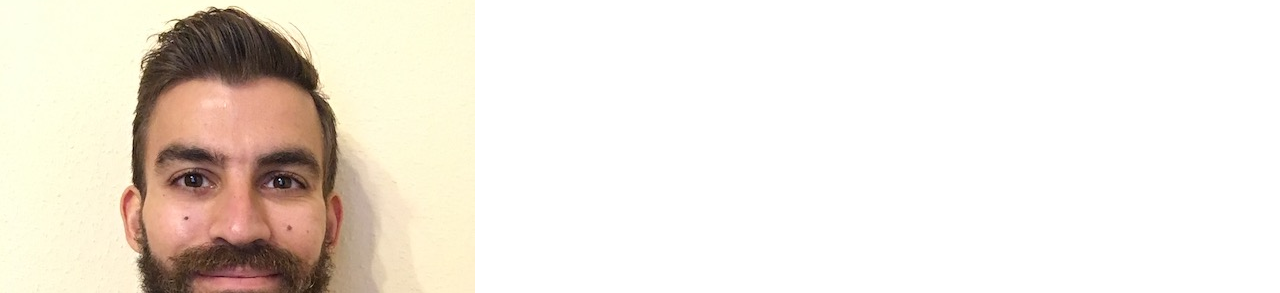
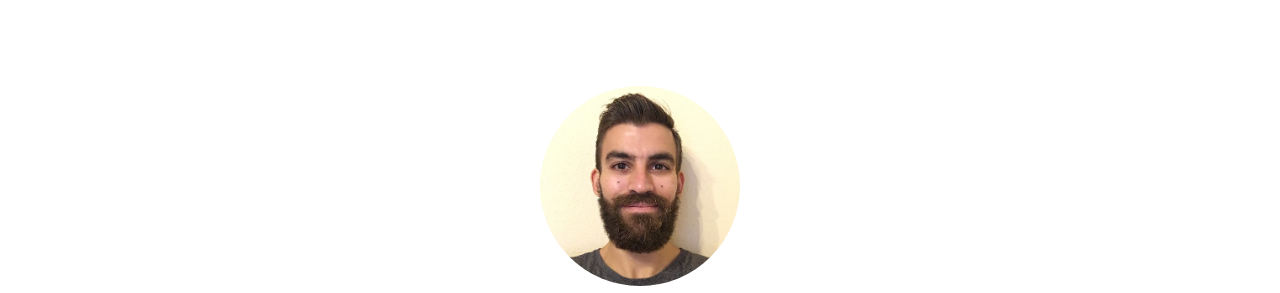
Before and after one commit to imZeo/DevslopesSection12, a plain HTML site: page index.html in a window 1280 px wide. Shown: the part 50-343 px from the top of the page. Drawn offline with nearby package versions, Linux system fonts and the light colour scheme.

Commit message:
header done, section begin.

```diff
--- a/css/styles.css
+++ b/css/styles.css
@@ -51,7 +51,26 @@ ul.topnav {
     display: none;
 }
 
+/* HEADER */
 
+header {
+    display: flex;
+    justify-content: center;
+}
+
+.headshotWrapper {
+    display: flex;
+    flex-direction: column;
+    text-align: center;
+    align-items: center;
+    padding: 6rem 0;
+}
+
+.headshot {
+    border-radius: 50%;
+    max-width: 200px;
+    width: 100%;
+}
 
 @media (max-width: 768px) {
     ul.topnav li a.navLink {
--- a/index.html
+++ b/index.html
@@ -28,10 +28,14 @@
 
 	<header>
 		<div class="headshotWrapper">
-			<img class="img-fluid" src="assets/2016-04-25 Asia Beard After.JPG" alt="profile image">
+			<img class="headshot" src="assets/2016-04-25 Asia Beard After.JPG" alt="profile image">
 			<h1>Zoard Mano Csoltay</h1>
 		</div>
 	</header>
+
+	<section>
+
+	</section>
 
 	<script src="https://code.jquery.com/jquery-3.4.1.min.js" integrity="sha256-CSXorXvZcTkaix6Yvo6HppcZGetbYMGWSFlBw8HfCJo=" crossorigin="anonymous"></script>
 	<script type="text/javascript" src="main.js"></script>
```
